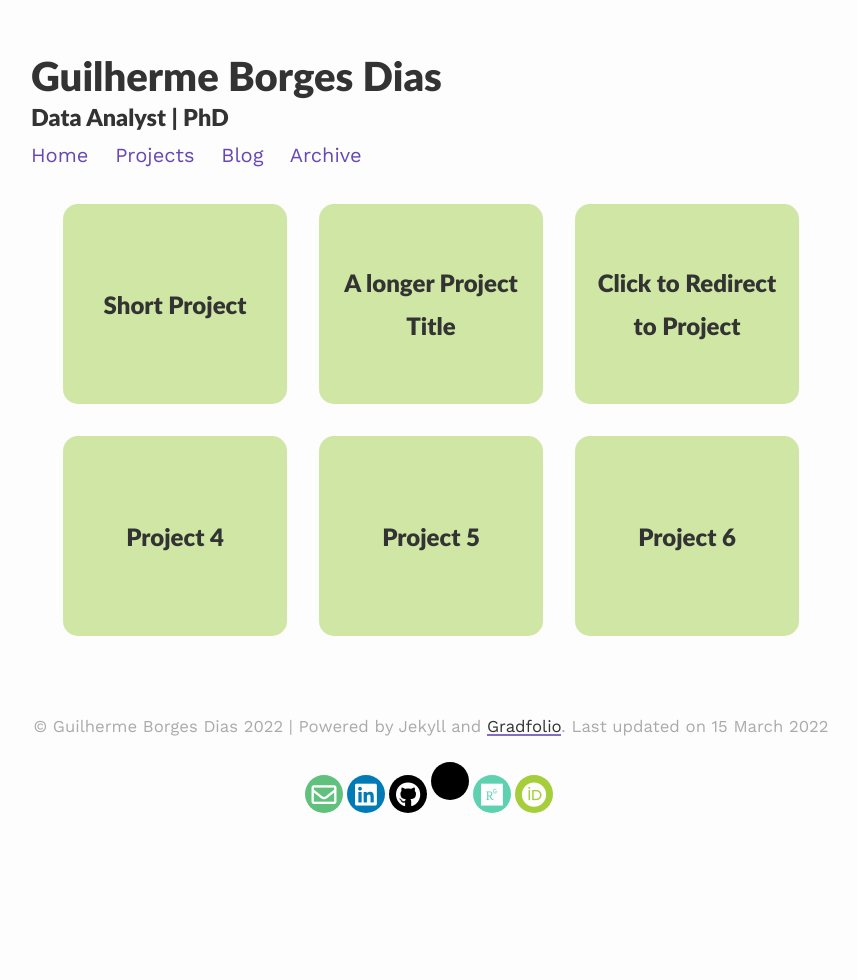
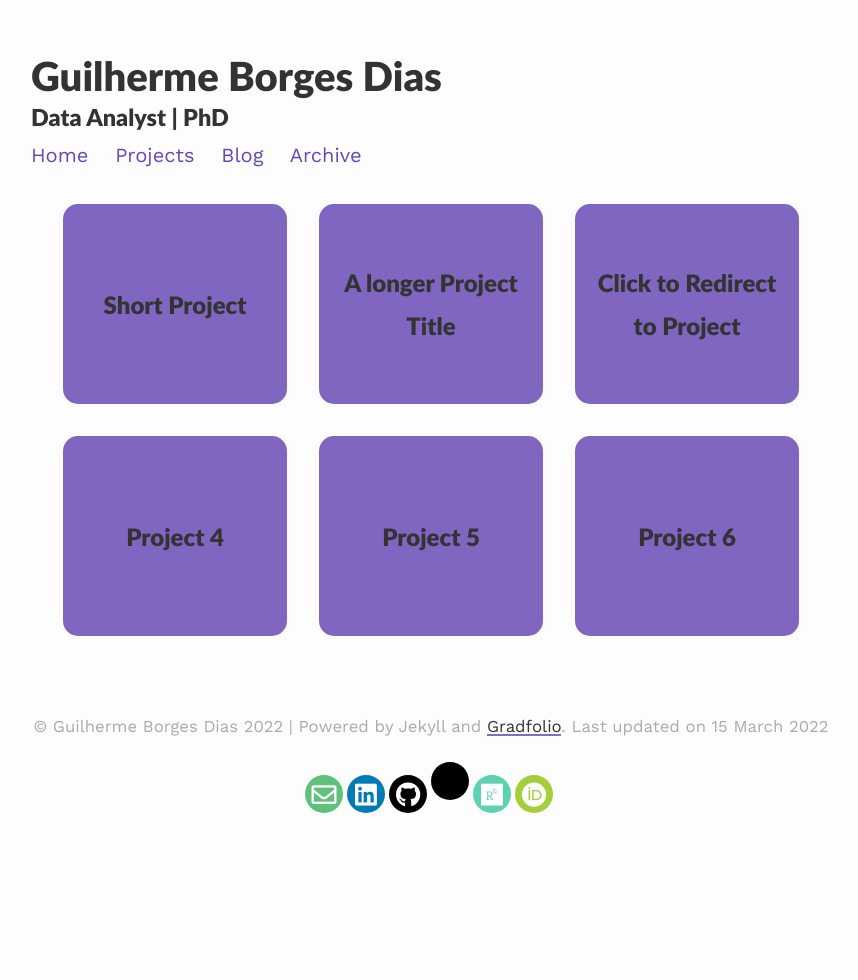
Before and after one commit to gbdias/home, a Jekyll site: the page built from _pages/projects.md, in a window 1280 px wide. Shown: the whole page, without its empty margins (209-1067 px from the left). Built offline with Jekyll 4.4.1, drawn with Linux system fonts in a browser that asks for light colours; nearby versions of some CDN libraries; a style sheet for code colours, icons or effects is not loaded.

Commit message:
Update variables.scss

```diff
--- a/assets/css/_sass/variables.scss
+++ b/assets/css/_sass/variables.scss
@@ -12,7 +12,7 @@ $brand-color:      #6747b5;
 
 // Color scheme for light
 $body-bg: #fdfdfd;
-$projectbox: #cfe6a4;
+$projectbox: #6647b5d2;
 $text-color: #333;
 
 // Color scheme for dark modes
```
